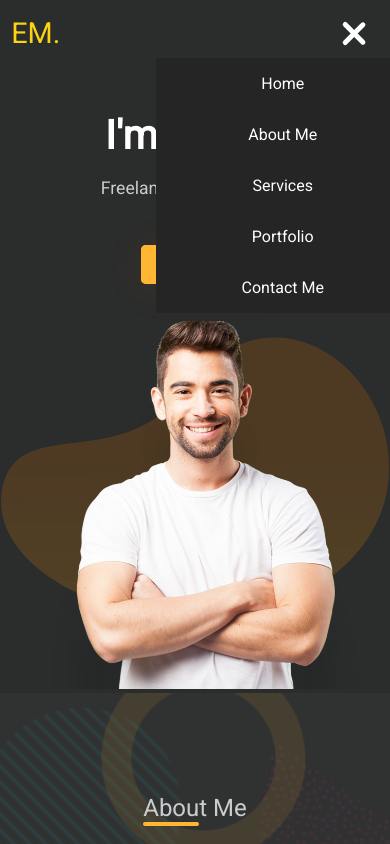
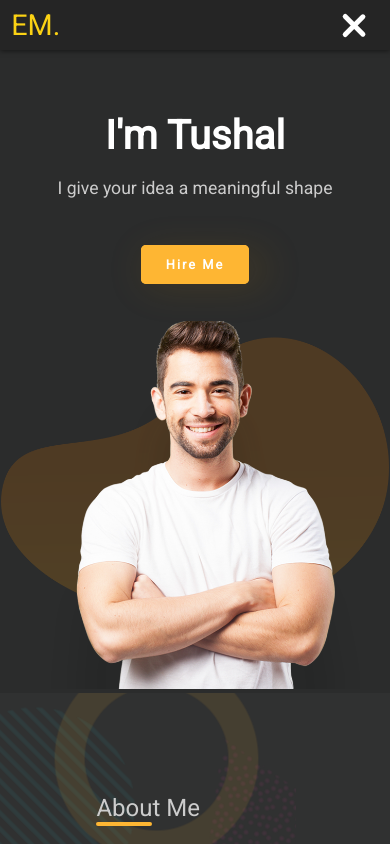
Before and after one commit to tushar142/12345, a plain HTML site: page index.html in a window 390 px wide. Both pictures are taken after a click on the element 353 px from the left and 33 px from the top of the page. Shown: the top 844 px of the page. Drawn offline with Linux system fonts and the light colour scheme.

Commit message:
Update index.html

```diff
--- a/index.html
+++ b/index.html
@@ -46,7 +46,7 @@
             <div class="bnr-info-sec">
               <div class="bnr-text">
                 <h2>I'm Tushal</h2>
-                <h4>Freelance Web Designer</h4>
+                <h4>I give your idea a meaningful shape</h4>
                 <div class="hireme">
                   <a href="#">Hire Me</a>
                 </div>
@@ -84,6 +84,10 @@
           </div>
         </div>
       </div>
+       <pre>
+
+
+          </pre>
     </section>
 
     <section class="service-section" id="services">
@@ -145,7 +149,6 @@
           <div class="lw-5 clr">box no 5</div>
           <div class="lw-6 clr">box no 6</div>
           <div class="lw-7 clr">box no 7</div>
-          <div class="lw-8 clr">box no 8</div>
         </div>
       </div>
     </section>
@@ -201,7 +204,7 @@
             <h2>Contact Me</h2>
           </div>
         </div>
-        <div>
+        <div class="form-info-container">
           <div class="contact-info-container">
             <div class="contact-info">
               <h4>Contact Info</h4>
@@ -256,12 +259,16 @@
     }else {
       headerscrl.classList.remove('active')
     }
-  }
+  };
 
   burger.addEventListener('click', function(){
-    mobnav.classList.toggle('active-mobnav')
+    mobnav.classList.toggle('showlinks')
+    headerscrl.classList.toggle('active')
+    headerscrl.classList.toggle('active1')
     burger.classList.toggle('opens')
   })
+
+
 
 </script>
 </body>
```
